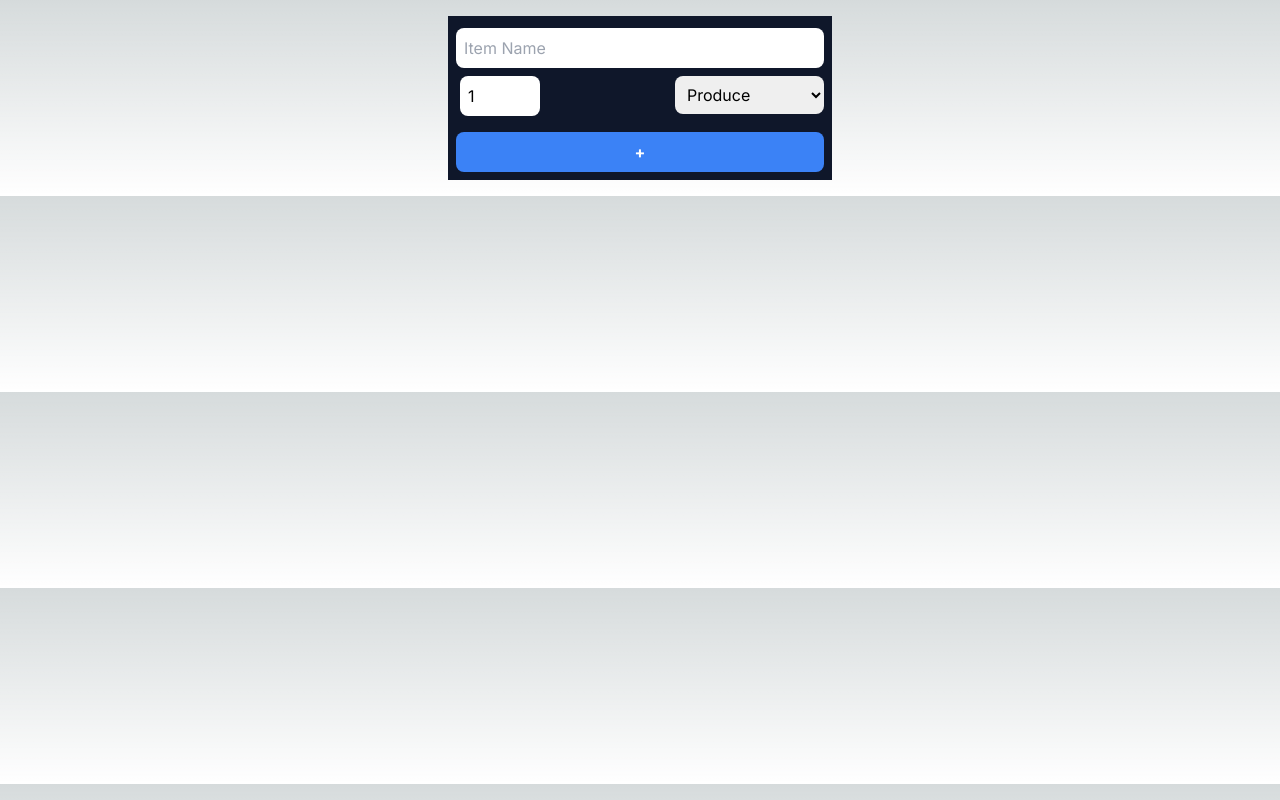
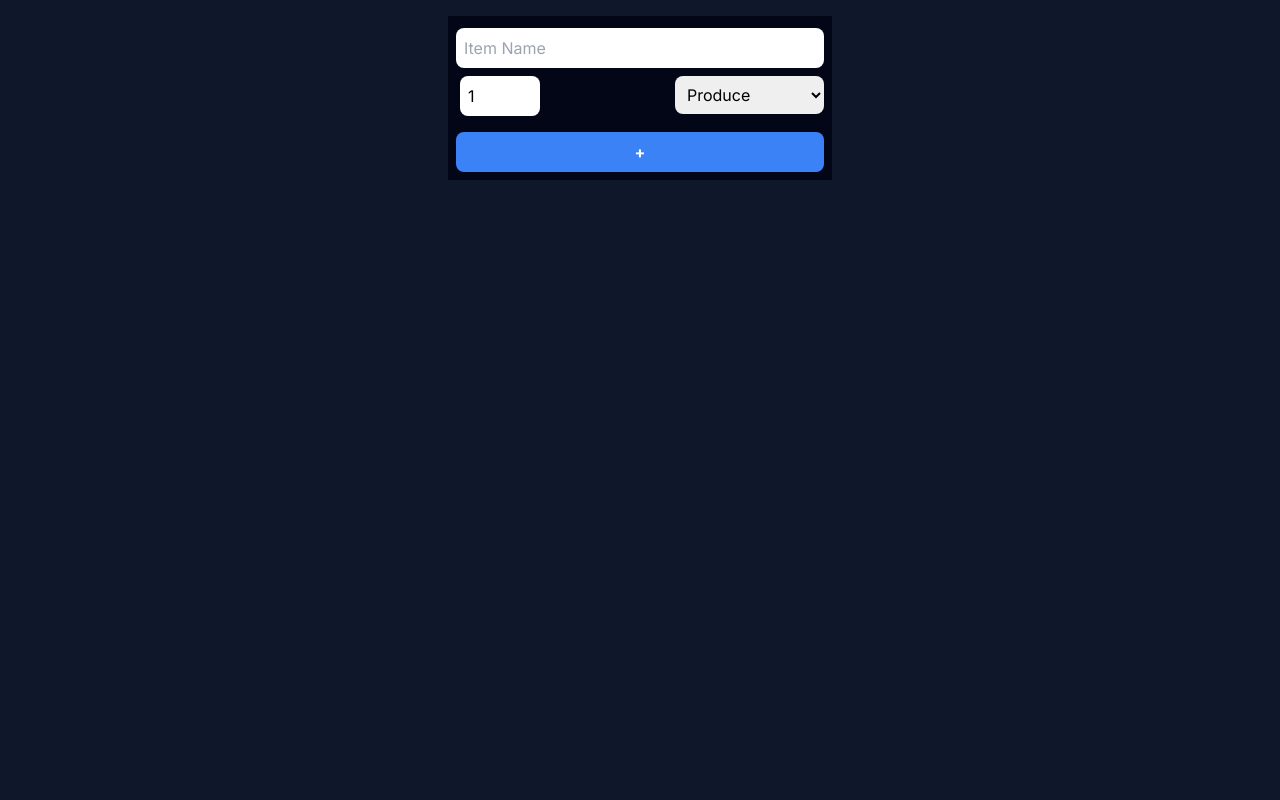
Before and after one commit to SarahNT1/cprg306-assignments, a Next.js app: page /week-4 in a window 1280 px wide. Built offline with nearby package versions, Linux system fonts and the light colour scheme.

Commit message:
Added a few CSS Tailwind styling

```diff
--- a/app/week-4/new-item.js
+++ b/app/week-4/new-item.js
@@ -30,7 +30,7 @@ export default function NewItem()
 
     return(
         <div className="flex justify-center">
-            <form className="p-2 m-4 bg-slate-900 text-black max-w-sm w-full">
+            <form className="p-2 m-4 bg-slate-950 text-black max-w-sm w-full">
                 <div className="">
                     <input required className="mb-2 w-full p-2 mt-1 rounded-lg" placeholder="Item Name"type="text" value={name} onChange={(event)=>setName(event.target.value)}></input>
                 </div>
--- a/app/week-4/page.js
+++ b/app/week-4/page.js
@@ -3,7 +3,7 @@ import NewItem from "./new-item";
 export default function Page()
 {
     return(
-        <div>
+        <div className="min-h-screen bg-slate-900">
             <NewItem/>
         </div>
     )
```
